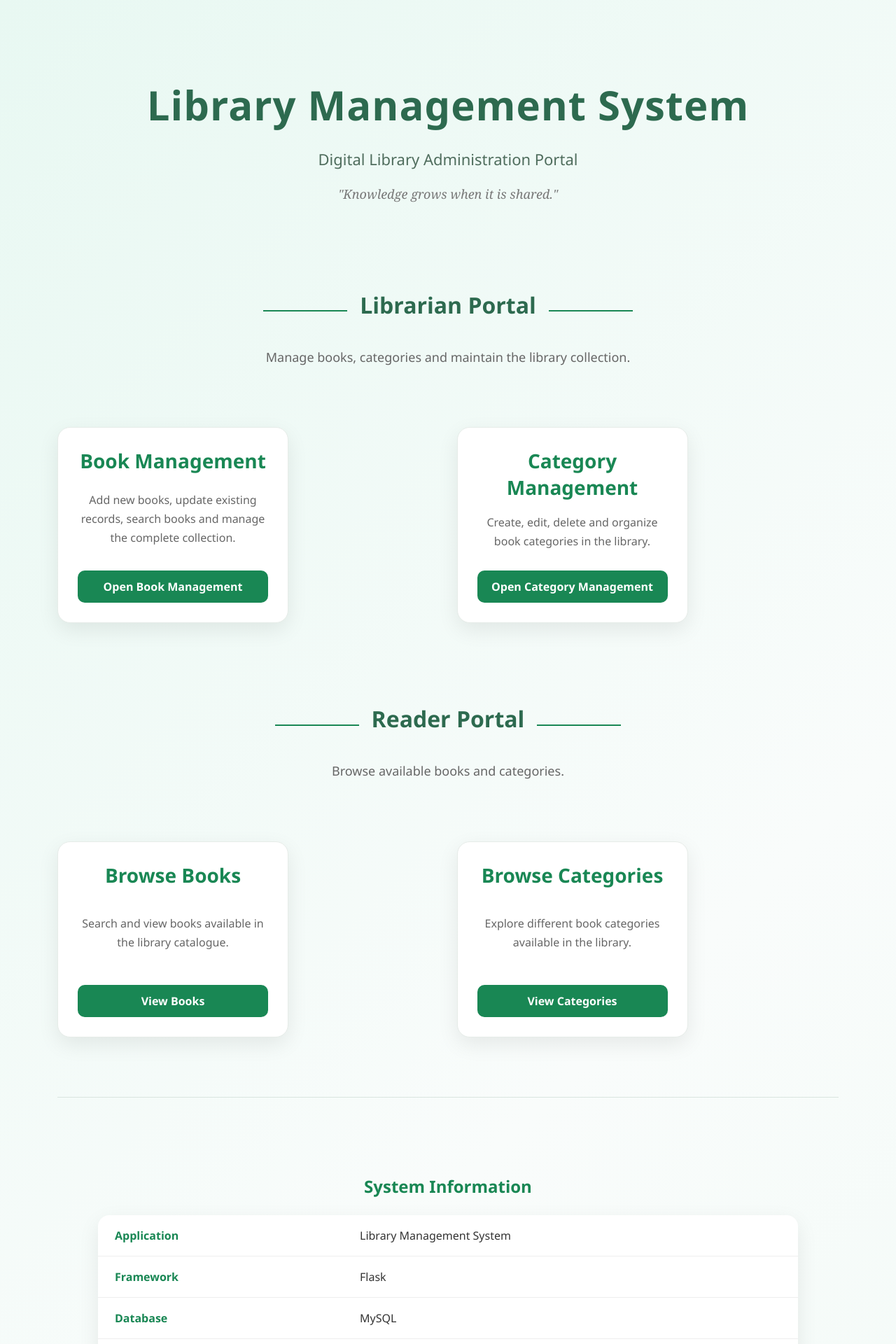
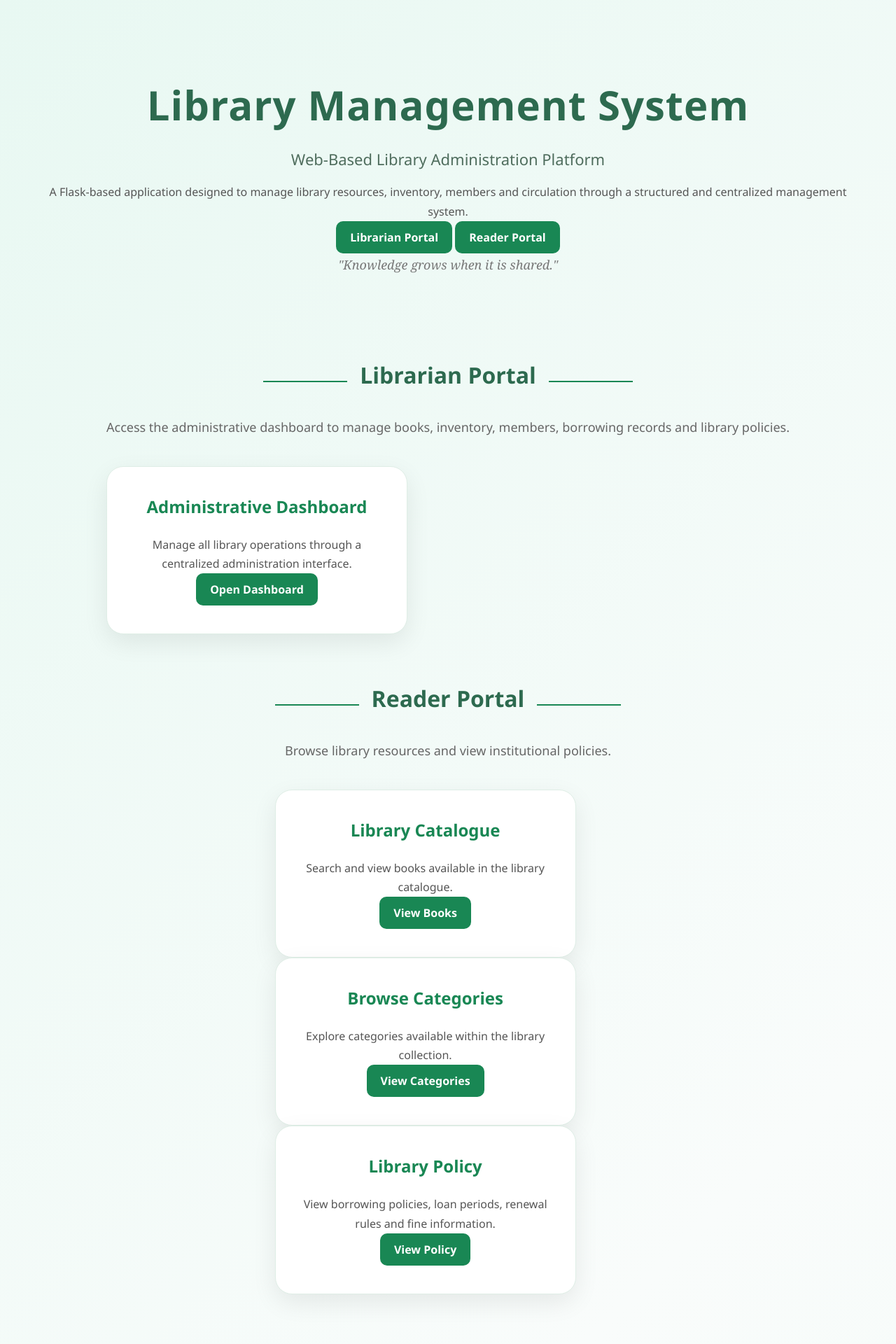
Before and after one commit to ArshiyaaTarannum/Library-Management-System, a Flask app: page / in a window 1280 px wide. Shown: the top 1920 px of the page at 70% size. Run offline with Flask 3, Linux system fonts and the light colour scheme.

Commit message:
Update index.html

```diff
--- a/templates/index.html
+++ b/templates/index.html
@@ -9,12 +9,11 @@
     <title>Library Management System</title>
 
     <link rel="stylesheet" href="{{ url_for('static', filename='style.css') }}">
+    <link rel="icon" href="{{ url_for('static', filename='favicon.ico') }}">
 
 </head>
 
-
 <body>
-
 
     <!-- HERO -->
 
@@ -24,21 +23,34 @@
             Library Management System
         </h1>
 
+        <p class="hero-subtitle">
+            Web-Based Library Administration Platform
+            </p>
+            <p class="hero-description">
+                A Flask-based application designed to manage library resources,
+                inventory, members and circulation through a structured and
+                centralized management system.
+            </p>
+            <div class="hero-buttons">
 
-<p class="hero-subtitle">
-Digital Library Administration Portal
-</p>
+    <a href="#librarian" class="nav-btn">
+        Librarian Portal
+    </a>
 
+    <a href="#reader" class="nav-btn">
+        Reader Portal
+    </a>
 
+    </div>
                 <p class="hero-quote">
                     "Knowledge grows when it is shared."
                 </p>
 
-
     </section>
 
-<!-- LIBRARIAN SECTION -->
+    <!-- LIBRARIAN PORTAL -->
 
+    <section id="librarian" class="portal-section">
 
         <div class="section-title">
 
@@ -50,87 +62,49 @@ Librarian Portal
 
             <span class="section-line"></span>
 
-
         </div>
-
 
         <p class="portal-subtitle">
 
-Manage books, categories and maintain the library collection.
+            Access the administrative dashboard to manage books,
+            inventory, members, borrowing records and library policies.
 
         </p>
 
+        <div class="portal-dashboard">
 
-<div class="dashboard">
-
-
-<div class="dashboard-card">
-
+            <div class="portal-card">
 
                 <h2>
-Book Management
+                    Administrative Dashboard
                     </h2>
 
                 <p>
 
-Add new books, update existing records,
-search books and manage the complete collection.
+                    Manage all library operations through a centralized
+                    administration interface.
 
                 </p>
 
+                <a href="{{ url_for('index') }}" class="nav-btn">
 
-<a
-href="{{ url_for('books.add_books') }}"
-class="nav-btn">
-
-Open Book Management
+                    Open Dashboard
 
                 </a>
 
+            </div>
 
         </div>
 
+    </section>
 
-<div class="dashboard-card">
+    <!-- READER PORTAL -->
 
-
-<h2>
-Category Management
-</h2>
-
-
-<p>
-
-Create, edit, delete and organize
-book categories in the library.
-
-</p>
-
-
-<a
-href="{{ url_for('category.category') }}"
-class="nav-btn">
-
-Open Category Management
-
-</a>
-
-
-</div>
-
-
-
-</div>
-
-
-<!-- READER SECTION -->
-
+    <section id="reader" class="portal-section">
 
         <div class="section-title">
 
-
             <span class="section-line"></span>
-
 
             <h2>
                 Reader Portal
@@ -142,19 +116,17 @@ Reader Portal
 
         <p class="portal-subtitle">
 
-Browse available books and categories.
+            Browse library resources and view institutional policies.
 
         </p>
 
-<div class="dashboard">
+        <div class="portal-dashboard">
 
-<div class="dashboard-card">
-
+            <div class="portal-card">
 
                 <h2>
-Browse Books
+                    Library Catalogue
                     </h2>
-
 
                 <p>
 
@@ -163,9 +135,7 @@ in the library catalogue.
 
                 </p>
 
-<a
-href="{{ url_for('books') }}"
-class="nav-btn">
+                <a href="{{ url_for('books.view_books') }}" class="nav-btn">
 
                     View Books
 
@@ -173,8 +143,7 @@ View Books
 
             </div>
 
-<div class="dashboard-card">
-
+            <div class="portal-card">
 
                 <h2>
                     Browse Categories
@@ -182,105 +151,139 @@ Browse Categories
 
                 <p>
 
-Explore different book categories
-available in the library.
+                    Explore categories available
+                    within the library collection.
 
                 </p>
 
-<a
-href="{{ url_for('view_categories') }}"
-class="nav-btn">
+                <a href="{{ url_for('category.view_categories') }}" class="nav-btn">
 
                     View Categories
 
                 </a>
                 </div>
 
+            <div class="portal-card">
+
+                <h2>
+                    Library Policy
+                </h2>
+                <p>
+                    View borrowing policies, loan periods,
+                    renewal rules and fine information.
+                </p>
+                <a href="{{ url_for('library_rules') }}" class="nav-btn">
+                    View Policy
+                </a>
+
+            </div>
+            </div>
+            </section>
+
+    <!-- SYSTEM FEATURES -->
+    <section class="project-section">
+        <div class="section-title">
+            <span class="section-line"></span>
+            <h2>
+                Core Modules
+            </h2>
+            <span class="section-line"></span>
+
+        </div>
+        <p class="portal-subtitle">
+            The application is organized into modular components designed to
+            support library administration, inventory management and reader
+            services.
+
+        </p>
+
+        <div class="project-boxes">
+            <div class="project-card">
+
+                <h2>
+                    Library Administration
+                    </h2>
+                <ul>
+                    <li>Book Management</li>
+                    <li>Category Management</li>
+                    <li>Automatic ID Generation</li>
+                    <li>Advanced Search and Sorting</li>
+                    <li>Book Copy Management</li>
+                    <li>Shelf Management</li>
+                    <li>Inventory Tracking</li>
+
+                </ul>
 
                 </div>
 
-<hr class="dashboard-divider">
-
-<!-- SYSTEM INFO -->
-
-
-<div class="system-info">
-
-
+            <div class="project-card">
                 <h2>
-System Information
+                    Circulation Management
                 </h2>
 
+                <ul>
 
+                    <li>Member Management</li>
 
+                    <li>Book Issue and Return</li>
+
+                    <li>Borrow Limit Validation</li>
+
+                    <li>Due Date Tracking</li>
+                    <li>Fine Calculation</li>
+                    <li>Payment History</li>
+                    <li>Library Policy Management</li>
+                    </ul>
+
+            </div>
+
+        </div>
+        </section>
+
+    <!-- SYSTEM INFORMATION -->
+    <section class="system-info">
+
+        <div class="section-title">
+            <span class="section-line"></span>
+            <h2>Technology Stack</h2>
+            <span class="section-line"></span>
+        </div>
+        <p class="portal-subtitle">
+            Built using modern web technologies with a Flask backend and MySQL database.
+        </p>
+        <div class="table-container">
             <table class="info-table">
 
-
                 <tr>
-
-<td>
-Application
-</td>
-
-<td>
-Library Management System
-</td>
-
-</tr>
-
-
-
-<tr>
-
-<td>
-Framework
-</td>
-
-<td>
-Flask
-</td>
-
+                    <td>Language</td>
+                    <td>Python</td>
                 </tr>
 
                 <tr>
-
-<td>
-Database
-</td>
-
-<td>
-MySQL
-</td>
-
+                    <td>Framework</td>
+                    <td>Flask</td>
                     </tr>
 
                 <tr>
+                    <td>Database</td>
+                    <td>MySQL</td>
+                </tr>
 
-<td>
-Frontend
-</td>
-
-<td>
-HTML • CSS • JavaScript
-</td>
-
+                <tr>
+                    <td>Frontend</td>
+                    <td>HTML • CSS • JavaScript</td>
                     </tr>
 
             </table>
 
+        </div>
+        </section>
 
-</div>
 
-<!-- PROJECT INTRODUCTION -->
 
     <section class="project-section">
 
-
         <div class="vision-quote">
-
-<h2>
-"Every book holds a story, and every system creates a pathway to discover it."
-</h2>
 
             <p>
                 A digital approach towards organizing knowledge,
@@ -289,88 +292,33 @@ managing resources and improving the library experience.
 
         </div>
 
-<div class="project-boxes">
+    </section>
+    <!-- FOOTER -->
 
-<div class="project-card">
+    <footer class="closing-section">
 
+        <div class="signature">
+
+            <p class="footer-label">
+                Designed & Developed by
+            </p>
             <h2>
- Completed Work
+                Arshiya Tarannum
             </h2>
+            <p class="footer-version">
+                Library Management System
+            </p>
 
-<ul>
-
-<li>Book Management System</li>
-
-<li>Category Management System</li>
-
-<li>Add, Update and Delete Operations</li>
-
-<li>Search functionality for books and categories</li>
-
-<li>Automatic ID generation</li>
-
-<li>Flask backend integration</li>
-
-<li>MySQL database connectivity</li>
-
-<li>Reader view with read-only access</li>
-
-</ul>
+            <p class="footer-version">
+                Version 0.7
+            </p>
+            <p class="footer-version">
+                Python • Flask • MySQL • HTML • CSS • JavaScript
+            </p>
 
         </div>
 
-<div class="project-card">
-
-<h2>
- Future Enhancements
-</h2>
-
-<ul>
-
-<li>User Authentication and Login System</li>
-
-<li>Student / Member Management</li>
-
-<li>Book Issue and Return System</li>
-
-<li>Due Date Tracking</li>
-
-<li>Fine Calculation Management</li>
-
-<li>Book Availability Status</li>
-
-<li>Dashboard Analytics</li>
-
-<li>Email Notifications and Reminders</li>
-
-</ul>
-
-</div>
-
-</div>
-
-</section>
-<!-- FOOTER -->
-
-<section class="closing-section">
-
-<div class="signature">
-
-<p>
-Designed & Developed by
-</p>
-
-<h2>
-Arshiya Tarannum
-</h2>
-
-</div>
-
-</section>
-
-
-
-
+    </footer>
 
 </body>
 
```
Lines whose indentation alone changed are shown as unchanged.
